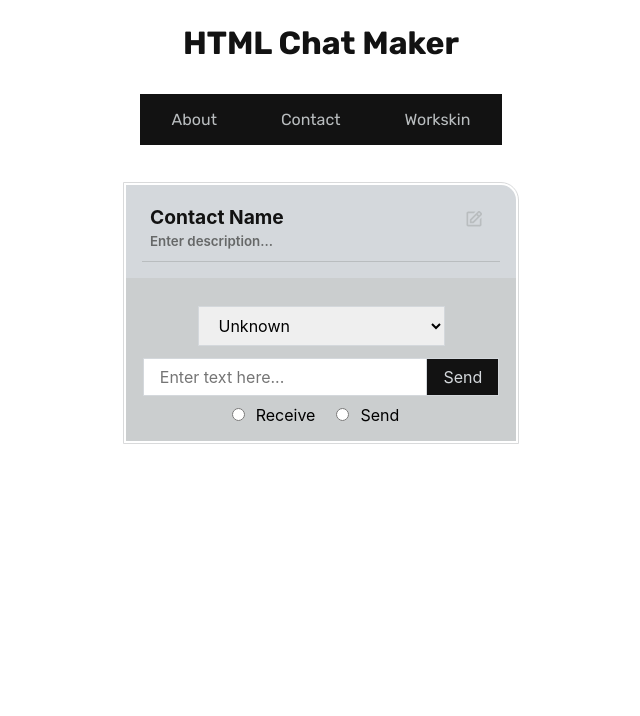
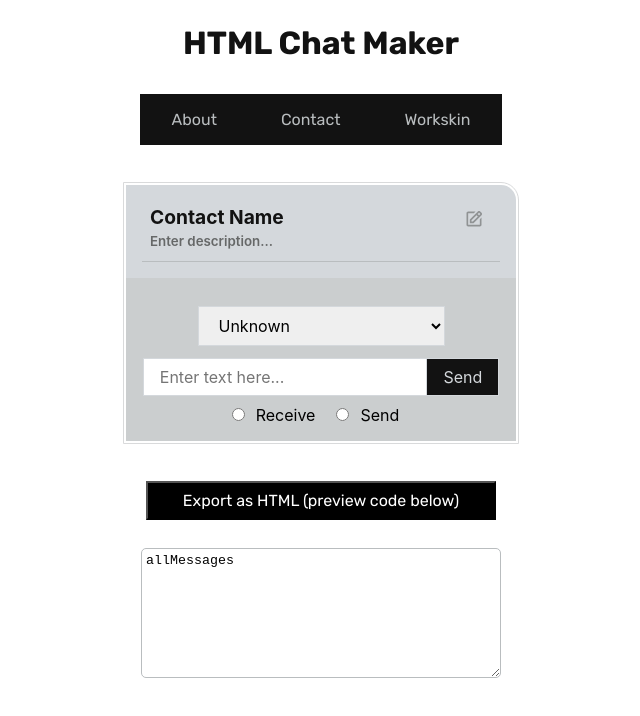
Before and after one commit to qriechan/html-chat-maker, a React (Vite) app: page / in a window 1280 px wide. Shown: the top 716 px of the page, without its empty margins (319-959 px from the left). Built offline with nearby package versions, Linux system fonts and the light colour scheme.

Commit message:
added export UI

```diff
--- /dev/null
+++ b/src/components/Export.jsx
@@ -0,0 +1,14 @@
+import React from 'react'
+
+function Export() {
+  return (
+    <div className='export-container'>
+    <button className='exporter'>Export as HTML (preview code below)</button>
+    <textarea
+        readOnly
+    >allMessages</textarea>
+    </div>
+  )
+}
+
+export default Export
--- a/src/components/Phone.jsx
+++ b/src/components/Phone.jsx
@@ -7,6 +7,9 @@ import ReceiverMessage from './MessageReceiver'
 import { imageURLs } from './ImageURLs';
 import EditorPopup from './EditorPopup';
 import contactInfo from './ContactInfo'
+import { RiDeleteBin2Fill } from "react-icons/ri";
+import { IoMdArrowRoundUp, IoMdArrowRoundDown } from "react-icons/io";
+import Export from './Export'
 
 function Phone() {
     const [messages, setMessages] = useState([]);
@@ -14,10 +17,36 @@ function Phone() {
     const [chatDesc, setChatDesc] = useState('Enter description...');
     const [channelType, setChannelType] = useState('');
     const [autofill, setAutofill] = useState(false);
+    const [activeMessageIndex, setActiveMessageIndex] = useState(null);
 
     const handleAddMessage = (messageDetails) => {
         setMessages((prevMessages) => [...prevMessages, messageDetails]);
     };
+    const handleDeleteMessage = (index) => {
+        setMessages((prevMessages) => prevMessages.filter((_, i) => i !== index));
+    };
+    const toggleDeleteButton = (index) => {
+        setActiveMessageIndex((prevIndex) => (prevIndex === index ? null : index));
+    };
+    const moveMessageUp = (index) => {
+        if (index > 0) {
+            const updatedMessages = [...messages];
+            const temp = updatedMessages[index - 1];
+            updatedMessages[index - 1] = updatedMessages[index];
+            updatedMessages[index] = temp;
+            setMessages(updatedMessages);
+        }
+    };
+    const moveMessageDown = (index) => {
+        if (index < messages.length - 1) {
+            const updatedMessages = [...messages];
+            const temp = updatedMessages[index + 1];
+            updatedMessages[index + 1] = updatedMessages[index];
+            updatedMessages[index] = temp;
+            setMessages(updatedMessages);
+        }
+    };
+
     const handleTypeSwitch = (e) => {
         setChannelType(e.target.value);
     }
@@ -60,7 +89,14 @@ function Phone() {
                     <p className='bio'>{chatDesc}</p>
                 </div>
                 {messages.map((message, index) => (
-                    message.statusType === 'receive' ? (
+                    <div
+                        key={index}
+                        onMouseEnter={() => setActiveMessageIndex(index)}
+                        onMouseLeave={() => setActiveMessageIndex(null)}
+                        onClick={() => toggleDeleteButton(index)}
+                        style={{ position: 'relative' }}
+                    >
+                        {message.statusType === 'receive' ? (
                             <SenderMessage
                                 key={index}
                                 contact={message.contactName}
@@ -74,11 +110,34 @@ function Phone() {
                                 text={message.textValue}
                                 imageURLs = {imageURLs}
                             />
-                    )
+                        )}
+                        {activeMessageIndex === index && (
+                            <div className='edit-btn-div'>
+                            <button
+                                onClick={() => handleDeleteMessage(index)}
+                            >
+                                <RiDeleteBin2Fill size='20px' />
+                            </button>
+                            <button
+                                onClick={() => moveMessageUp(index)}
+                                disabled={index === 0} // Disable if already at the top
+                            >
+                                <IoMdArrowRoundUp size='20px' />
+                            </button>
+                            <button
+                                onClick={() => moveMessageDown(index)}
+                                disabled={index === messages.length - 1} // Disable if already at the bottom
+                            >
+                                <IoMdArrowRoundDown size='20px' />
+                            </button>
+                            </div>
+                        )}
+                    </div>
                 ))}
             </div>
             <PostText onSubmit={handleAddMessage} />
         </div>
+        <Export />
         </div>
     )
 }
--- a/src/css/main.css
+++ b/src/css/main.css
@@ -71,9 +71,10 @@ nav a {
   float: right;
   z-index: 1;
   padding: 1rem;
-  color: #b9bdbf;
+  color: #909394;
   background: none;
   border: none;
+  cursor: pointer;
 }
 
 @keyframes fadein {
@@ -198,6 +199,25 @@ label {
   box-shadow: 0.063rem 0.125rem #9ea0a1;
 }
 
+.edit-btn-div {
+  position: absolute;
+  left: 35%;
+  top: 50%;
+  transform: translateY(-50%);
+  border-radius: 5px;
+  background: #000;
+  display: inline;
+}
+.edit-btn-div button {
+  width: 35px;
+  height: 35px;
+  color: #fff;
+  border: none;
+  background: none;
+  cursor: pointer;
+  text-align: center;
+}
+
 .fullalert {
   vertical-align: middle;
   width: -moz-fit-content;
@@ -259,6 +279,7 @@ label {
   font-size: medium;
   color: #d4d8dc;
   background-color: #121212;
+  cursor: pointer;
 }
 .write-text input[type=radio] {
   margin-top: 0.75rem;
@@ -266,6 +287,7 @@ label {
   border: 0.094rem solid #d4d8dc;
   font-size: medium;
   outline: none;
+  cursor: pointer;
 }
 .write-text select {
   margin-top: 0.75rem;
@@ -274,8 +296,39 @@ label {
   border: 0.094rem solid #d4d8dc;
   font-size: medium;
   outline: none;
+  cursor: pointer;
 }
 .write-text select:focus {
   border-color: #121212;
   transition: 0.15s;
+}
+
+.export-container {
+  width: 21.875rem;
+  margin: auto;
+  font-family: "Rubik", sans-serif;
+  padding: 1rem;
+  text-align: center;
+  display: flex;
+  justify-content: center;
+  align-items: center;
+  flex-direction: column;
+}
+.export-container button {
+  width: 100%;
+  font-family: "Rubik", sans-serif;
+  margin: 1.5rem;
+  padding: 0.5rem 1rem 0.5rem 1rem;
+  font-size: medium;
+  color: #fff;
+  background-color: #000;
+  cursor: pointer;
+}
+.export-container textarea {
+  width: 100%;
+  margin-top: 0.25rem;
+  border: #b9bdbf solid 0.094rem;
+  border-radius: 5px;
+  padding: 0.25rem;
+  height: 7.5rem;
 }/*# sourceMappingURL=main.css.map */
--- a/src/css/main.scss
+++ b/src/css/main.scss
@@ -26,10 +26,11 @@ $alert-color-hsr: #858586;          //alerts-hsr
 $darker-bgcolor: #cbcecf;            //slightly-darker-background
 
 //fonts
-$main-font-family: Bahnschrift, Inter, sans-serif;
+$main-font-family: "Rubik", sans-serif;
+$hsr-font-family: Bahnschrift, Inter, sans-serif;
 
 body {
-    font-family: "Rubik", sans-serif;
+    font-family: $main-font-family;
     margin: $main-margin;
 }
 
@@ -61,7 +62,7 @@ nav {
 
 .phone {
     max-width: $main-width;
-    font-family: $main-font-family!important;
+    font-family: $hsr-font-family!important;
     display: table;
     margin: auto;
     background-color: $bgcolor-hsr;
@@ -101,9 +102,10 @@ nav {
     float: right;
     z-index: 1;
     padding: $main-padding;
-    color: $sub-color2;
+    color: mix($sub-color, $sub-color2, 50%);
     background: none;
     border: none;
+    cursor: pointer;
 
 }
 
@@ -138,7 +140,7 @@ nav {
     input[type=text] {
         margin-top: .75rem;
         color: $wht;
-        font-family: $main-font-family;
+        font-family: $hsr-font-family;
         padding: .5rem 1rem .5rem 1rem;
         border: .094rem solid $dark-color;
         background-color: $blk;
@@ -231,6 +233,27 @@ label {
     box-shadow: .063rem .125rem $textbox-shadow-color;
 }
 
+.edit-btn-div {
+
+    position: absolute;
+    left: 35%;
+    top: 50%;
+    transform: translateY(-50%);
+    border-radius: 5px;
+    background: $blk;
+    display: inline;
+
+    button {
+        width: 35px;
+        height: 35px;
+        color: $wht;
+        border: none;
+        background: none;
+        cursor: pointer;
+        text-align: center;
+    }
+}
+
 .fullalert {
     vertical-align: middle;
     width: fit-content;
@@ -268,7 +291,7 @@ label {
 
     input[type=text] {
         margin-top: .75rem;
-        font-family: $main-font-family;
+        font-family: $hsr-font-family;
         width: 70%;
         padding: .5rem 1rem .5rem 1rem;
         border: .094rem solid $bgcolor-hsr;
@@ -282,31 +305,33 @@ label {
     }
 
     .text-send {
-        font-family: $main-font-family;
+        font-family: $hsr-font-family;
         padding: .5rem 1rem .5rem 1rem;
         border: .094rem solid $bgcolor-hsr;
         border-left: 0;
         font-size: medium;
         color: $bgcolor-hsr;
         background-color: $dark-color;
+        cursor: pointer;
     }
 
     input[type=radio] {
         margin-top: .75rem;
-        font-family: $main-font-family;
+        font-family: $hsr-font-family;
         border: .094rem solid $bgcolor-hsr;
         font-size: medium;
         outline: none;
-
+        cursor: pointer;
     }
 
     select {
         margin-top: .75rem;
-        font-family: $main-font-family;
+        font-family: $hsr-font-family;
         padding: .5rem 1rem .5rem 1rem;
         border: .094rem solid $bgcolor-hsr;
         font-size: medium;
         outline: none;
+        cursor: pointer;
 
         &:focus {
             border-color: $dark-color;
@@ -315,3 +340,37 @@ label {
     }
 
 }
+
+.export-container {
+
+    width: $main-width;
+    margin: auto;
+    font-family: $main-font-family;
+    padding: $main-padding;
+    text-align: center;
+    display: flex;
+    justify-content: center;
+    align-items: center;
+    flex-direction: column;
+
+    button {
+        width: 100%;
+        font-family: $main-font-family;
+        margin: $main-margin;
+        padding: .5rem 1rem .5rem 1rem;
+        font-size: medium;
+        color: $wht;
+        background-color: $blk;
+        cursor: pointer;
+    }
+
+    textarea {
+        width: 100%;
+        margin-top: .25rem;
+        border: $sub-color2 solid .094rem;
+        border-radius: 5px;
+        padding: .25rem;
+        height: 7.5rem;
+    }
+
+}
```
Also changed, not shown: 1 other file (tests, documents, lock files or other folders). Lines whose indentation alone changed are shown as unchanged.
